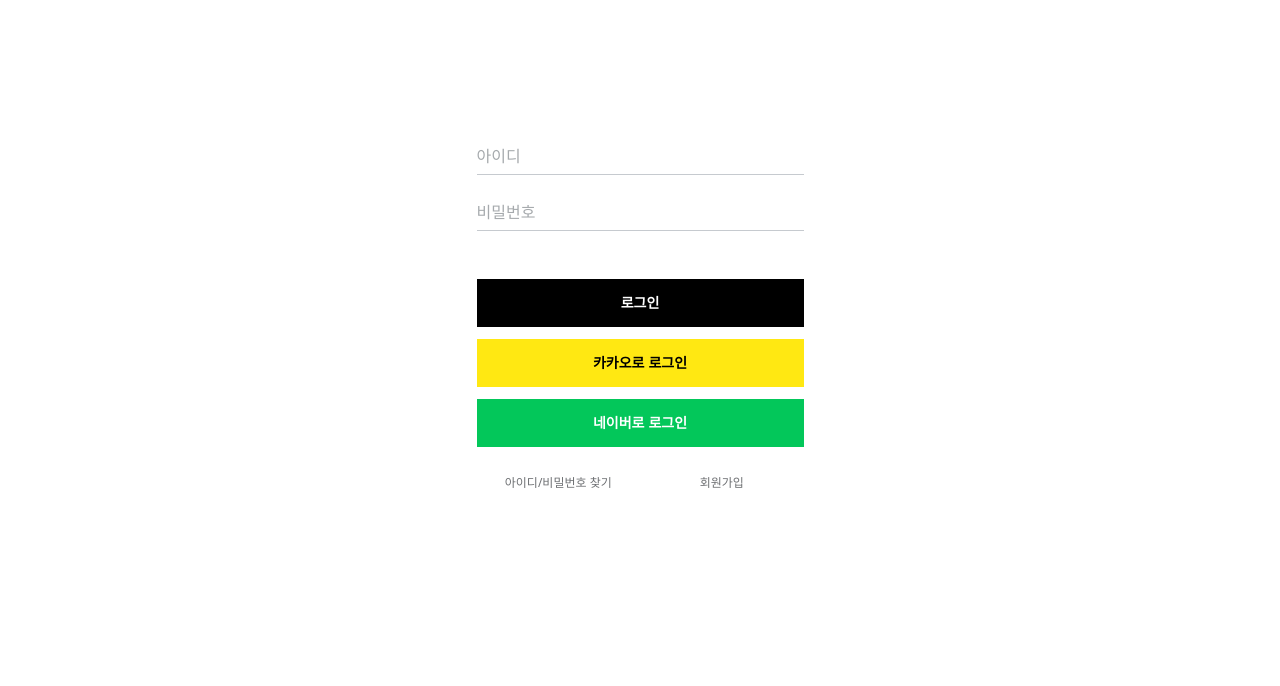
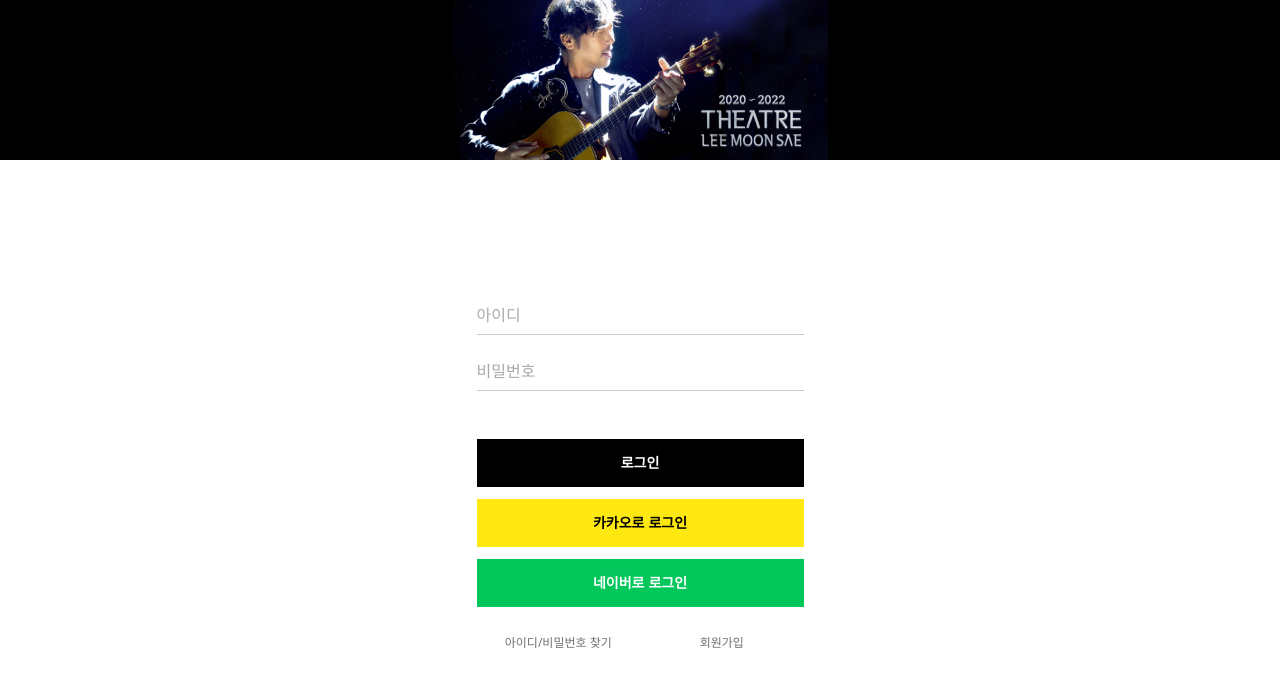
Before and after one commit to ProjectToStudy/magoodgan, a Next.js app in the folder frontend/: page /user/login in a window 1280 px wide. Shown: the top 686 px of the page. Built offline with nearby package versions, Linux system fonts and the light colour scheme.

Commit message:
design: 로그인 디자인 완료

```diff
--- a/frontend/components/user/Login.tsx
+++ b/frontend/components/user/Login.tsx
@@ -11,6 +11,14 @@ interface Props {
         userId: boolean;
         password: boolean;
     }
+    isValid: {
+        userId: boolean;
+        password: boolean;
+    }
+    error: {
+        userId: string;
+        password: string;
+    }
     onFocus: (e: FocusEvent<HTMLInputElement>) => void;
     onBlur: (e: FocusEvent<HTMLInputElement>) => void;
     onInputChange: (e: ChangeEvent<HTMLInputElement>) => void;
@@ -19,22 +27,47 @@ interface Props {
 }
 
 const LoginComponent = ({
-    inputValue, isFocus, onFocus, onBlur, onInputChange, onDelBtnClick, onSubmit,
+    inputValue, isFocus, isValid, error, onFocus, onBlur, onInputChange, onDelBtnClick, onSubmit,
 }: Props) => {
     const { userId, password } = inputValue;
 
     return (
         <main className={styles.content}>
+            <div className={styles.banner}>
+                <img src="/images/login-banner.jpg" />
+            </div>
             <div className={styles.login_container}>
                 <div className={styles.login_inner}>
                     <div className={styles.input_wrap}>
                         <div className={styles.input_container}>
-                            <input type="text" name="userId" value={userId} onFocus={onFocus} onBlur={onBlur} onChange={onInputChange} placeholder="아이디" />
+                            <input
+                                type="text"
+                                name="userId"
+                                value={userId}
+                                onFocus={onFocus}
+                                onBlur={onBlur}
+                                onChange={onInputChange}
+                                placeholder="아이디"
+                                className={`${error.userId !== '' && styles.error}`}
+                            />
                             {isFocus.userId && <button type="button" id="userId" name="delete" onClick={onDelBtnClick} />}
+                            {isValid.userId && <img src="/images/check_black.svg" alt="valid" />}
+                            <span className={styles.error_msg}>{error.userId}</span>
                         </div>
                         <div className={styles.input_container}>
-                            <input type="password" name="password" value={password} onFocus={onFocus} onBlur={onBlur} onChange={onInputChange} placeholder="비밀번호" />
+                            <input
+                                type="password"
+                                name="password"
+                                value={password}
+                                onFocus={onFocus}
+                                onBlur={onBlur}
+                                onChange={onInputChange}
+                                placeholder="비밀번호"
+                                className={`${error.password !== '' && styles.error}`}
+                            />
                             {isFocus.password && <button type="button" id="password" name="delete" onClick={onDelBtnClick} />}
+                            {isValid.password && <img src="/images/check_black.svg" alt="valid" />}
+                            <span className={styles.error_msg}>{error.password}</span>
                         </div>
                     </div>
                     <div className={styles.button_wrap}>
--- a/frontend/containers/user/Login.tsx
+++ b/frontend/containers/user/Login.tsx
@@ -13,6 +13,9 @@ const LoginContainer = () => {
     const [isFocus, setIsFocus] = useState({
         userId: false, password: false,
     });
+    const [isValid, setIsValid] = useState({
+        userId: false, password: false,
+    });
     const [errors, setErrors] = useState({
         userId: '', password: '',
     });
@@ -24,19 +27,43 @@ const LoginContainer = () => {
 
     const loginAPI = loginPostAPI({ uid: userId, password });
 
+    const idRegExp = /^[a-z][a-z0-9_]{2,19}$/;
+    const pwdRegExp = /^[a-z0-9]{4,}$/;
+
     const onFocus = (e: FocusEvent<HTMLInputElement>) => {
         const { name } = e.target;
+        setIsValid({ ...isValid, [name]: false });
         setIsFocus({ ...isFocus, [name]: true });
     };
 
     const onBlur = (e: FocusEvent<HTMLInputElement>) => {
         const { name } = e.target;
-        setIsFocus({ ...isFocus, [name]: false });
+        if (name === 'userId') {
+            if (idRegExp.test(userId)) {
+                setIsFocus({ ...isFocus, userId: false });
+                setErrors({ ...errors, userId: '' });
+                setIsValid({ ...isValid, userId: true });
+            } else setErrors({ ...errors, userId: '3~20자 이내로 입력해 주세요.' });
+        } else if (name === 'password') {
+            if (pwdRegExp.test(password)) {
+                setIsFocus({ ...isFocus, password: false });
+                setErrors({ ...errors, password: '' });
+                setIsValid({ ...isValid, password: true });
+            } else setErrors({ ...errors, password: '4자 이상 입력해 주세요.' });
+        }
     };
 
     const onSubmit = () => {
-        if (userId !== '' && password !== '') loginAPI();
+        if (isValid.userId && isValid.password) loginAPI();
     };
+
+    useEffect(() => {
+        if (userId === '' && isFocus.userId) setIsFocus({ ...isFocus, userId: false });
+    }, [userId]);
+
+    useEffect(() => {
+        if (password === '' && isFocus.password) setIsFocus({ ...isFocus, password: false });
+    }, [password]);
 
     useEffect(() => {
         const { success, fail } = loginAPIState;
@@ -50,6 +77,8 @@ const LoginContainer = () => {
         <LoginComponent
             inputValue={state}
             isFocus={isFocus}
+            isValid={isValid}
+            error={errors}
             onFocus={onFocus}
             onBlur={onBlur}
             onInputChange={onChange}
--- a/frontend/styles/Login.module.scss
+++ b/frontend/styles/Login.module.scss
@@ -1,14 +1,25 @@
+@media (min-width: 600px) {
+  .login_container {
+    padding-bottom: 13%;
+  }
+}
 .content {
   display: flex;
   flex-direction: column;
+  align-items: center;
+}
+.banner {
+  width: 100vw;
+  height: 160px;
+  background-color: black;
+  text-align: center;
 }
 .login_container {
   display: flex;
   justify-content: center;
   align-items: flex-end;
   width: 100%;
-  height: calc(100vh - 160px);
-  padding-bottom: 133px;
+  height: calc(100vh - 160px - env(safe-area-inset-bottom));
 }
 .login_inner {
   display: flex;
@@ -42,12 +53,25 @@
       border-color: black;
       outline: none;
     }
+    &.error {
+      border-color: #EF5D5D;
+    }
   }
-  & button {
+  .error_msg {
+    position: absolute;
+    bottom: -20px;
+    font-size: 11px;
+    font-weight: 400;
+    line-height: 16px;
+    color: #EF5D5D;
+  }
+  & button, & img {
     position: absolute;
     right: 16px;
     width: 24px;
     height: 24px;
+  }
+  & button {
     border: none;
     background: url("/images/erase_text.svg") 24px;
     cursor: pointer;
```
Also changed, not shown: frontend/public/images/login-banner.jpg (added).
